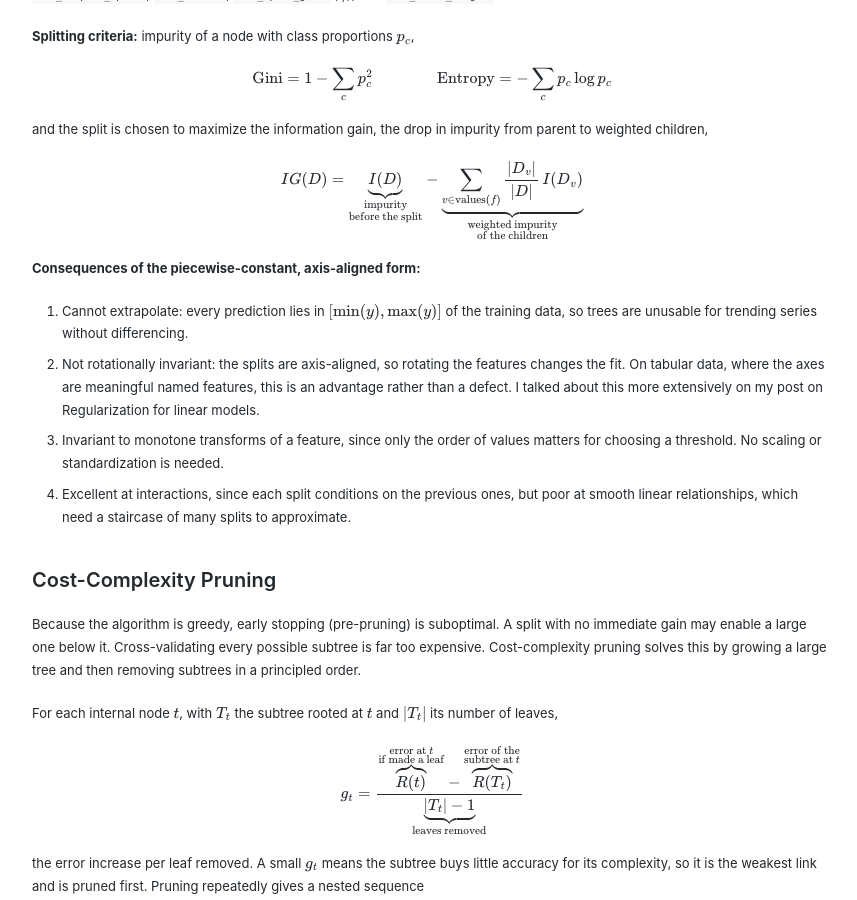
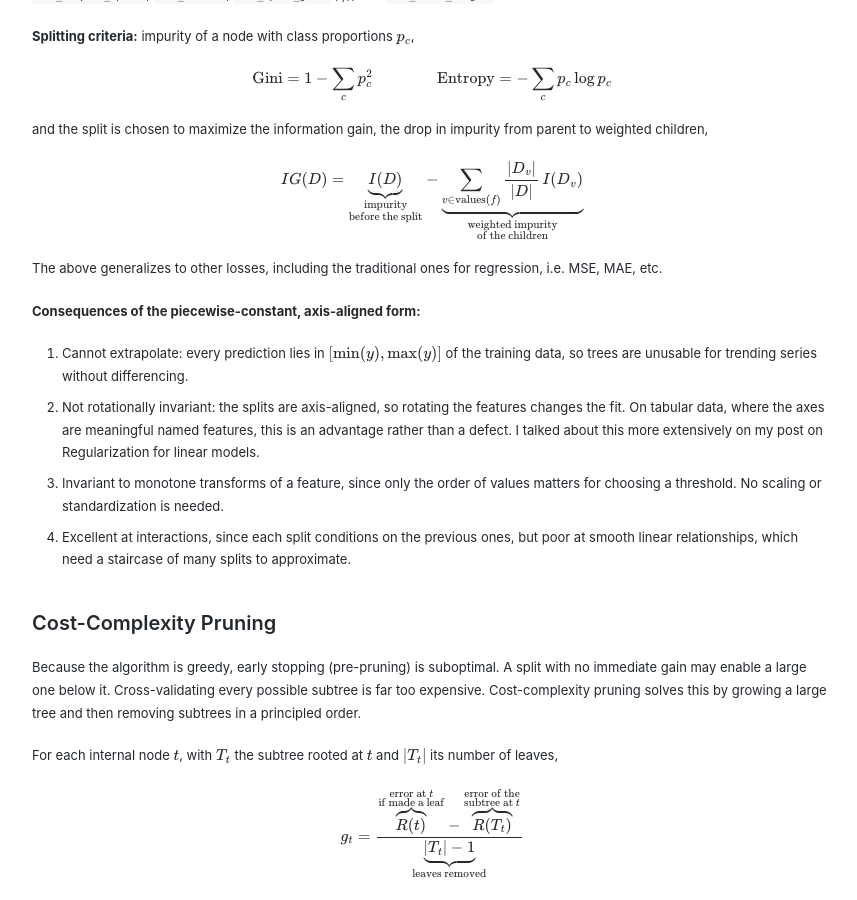
Before and after one commit to meyerlouis/meyerlouis.github.io, a Jekyll site: the page built from _posts/2000-01-06-Trees.md, in a window 1280 px wide and 900 px high, scrolled down 1288 px. Shown: the whole window, without its empty margins (208-1065 px from the left). Built offline with Jekyll 4.4.1, drawn with Linux system fonts in a browser that asks for light colours; nearby versions of some CDN libraries; formulas are drawn with MathJax 3.

Commit message:
fix trees

```diff
--- a/_posts/2000-01-06-Trees.md
+++ b/_posts/2000-01-06-Trees.md
@@ -37,6 +37,8 @@ $$\text{Gini} = 1 - \sum_c p_c^2 \qquad \qquad \text{Entropy} = -\sum_c p_c\log
 and the split is chosen to maximize the information gain, the drop in impurity from parent to weighted children,
 
 $$IG(D) = \underbrace{I(D)}_{\substack{\text{impurity}\\ \text{before the split}}} - \underbrace{\sum_{v \in \text{values}(f)}\frac{|D_v|}{|D|}\,I(D_v)}_{\substack{\text{weighted impurity}\\ \text{of the children}}}$$
+
+The above generalizes to other losses, including the traditional ones for regression, i.e. MSE, MAE, etc.
 
 
 **Consequences of the piecewise-constant, axis-aligned form:**
```
